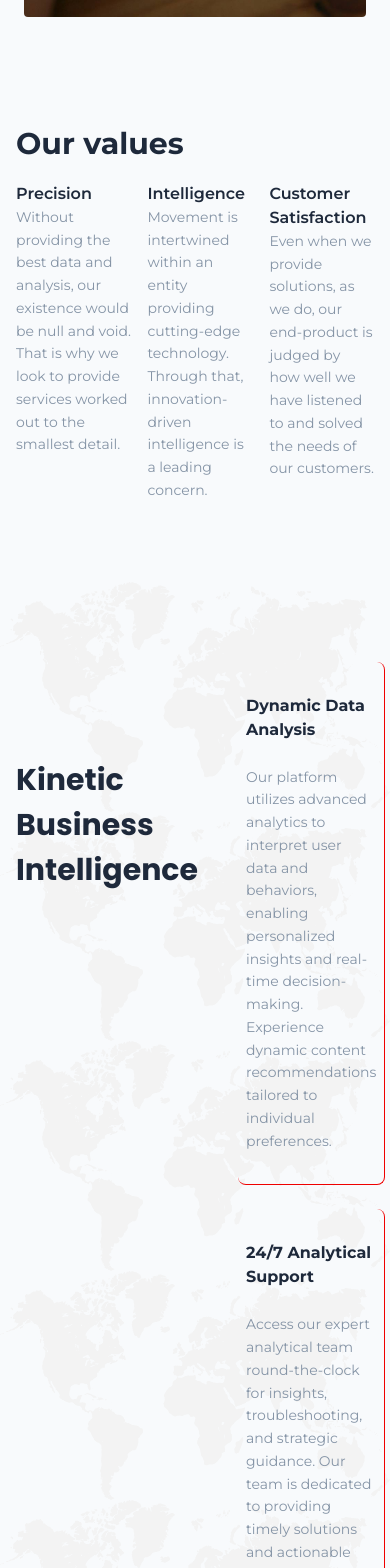
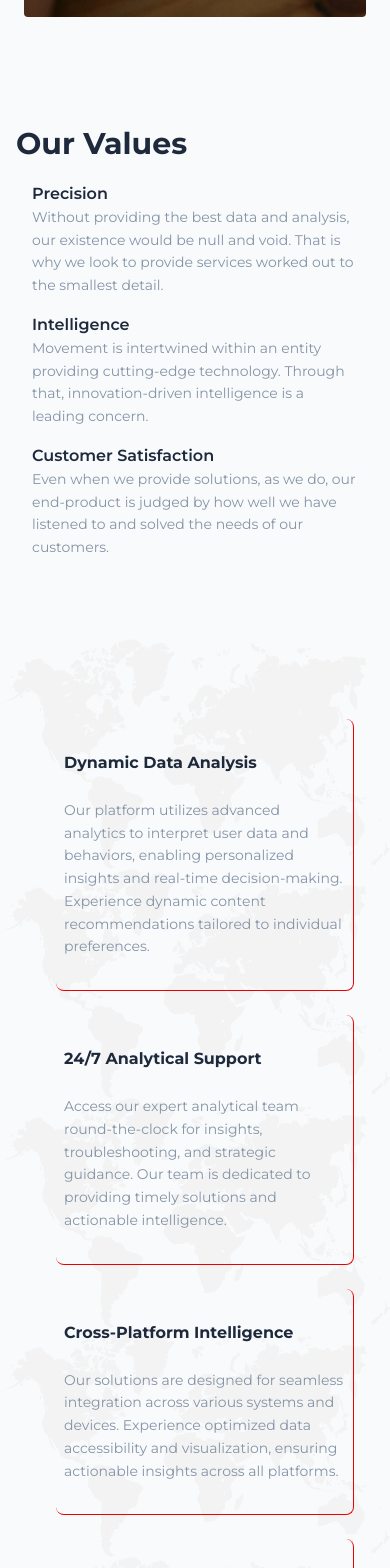
Before and after one commit to mikimaine/kinetics-website, a Next.js app: page /about in a window 390 px wide. Shown: the part 2080-3648 px from the top of the page. Built offline with nearby package versions, Linux system fonts and the light colour scheme.

Commit message:
About responsiveness fixed

```diff
--- a/pages/about.js
+++ b/pages/about.js
@@ -91,23 +91,23 @@ const About = () => {
                     <section className="py-20">
                         <div className="container">
                             <div className="mx-auto max-w-2xl lg:mx-0">
-                                <h2 className="text-3xl font-bold tracking-tight text-gray-900 sm:text-4xl">Our values</h2>
+                                <h2 className="text-3xl font-bold tracking-tight text-gray-900 sm:text-4xl">Our Values</h2>
                             </div>
-                            <div className="flex">
-                                <dl className="mt-4 grid max-w-2xl">
-                                    <div >
+                            <div className="flex flex-wrap justify-center">
+                                <dl className="mt-4 w-full sm:w-1/2 lg:w-1/3 px-4">
+                                    <div>
                                         <dt className="font-semibold text-gray-900">Precision</dt>
                                         <dd className="mt-1 text-sm text-blueGray-400 leading-relaxed">Without providing the best data and analysis, our existence would be null and void. That is why we look to provide services worked out to the smallest detail.</dd>
                                     </div>
                                 </dl>
-                                <dl className="mt-4 grid max-w-2xl ml-4">
-                                    <div >
+                                <dl className="mt-4 w-full sm:w-1/2 lg:w-1/3 px-4">
+                                    <div>
                                         <dt className="font-semibold text-gray-900">Intelligence</dt>
                                         <dd className="mt-1 text-sm text-blueGray-400 leading-relaxed">Movement is intertwined within an entity providing cutting-edge technology. Through that, innovation-driven intelligence is a leading concern.</dd>
                                     </div>
                                 </dl>
-                                <dl className="mt-4 grid max-w-2xl ml-4">
-                                    <div >
+                                <dl className="mt-4 w-full sm:w-1/2 lg:w-1/3 px-4">
+                                    <div>
                                         <dt className="font-semibold text-gray-900">Customer Satisfaction</dt>
                                         <dd className="mt-1 text-sm text-blueGray-400 leading-relaxed">Even when we provide solutions, as we do, our end-product is judged by how well we have listened to and solved the needs of our customers.</dd>
                                     </div>
@@ -115,69 +115,13 @@ const About = () => {
                             </div>
                         </div>
                     </section>
-                    {/* <section className="pt-6 pb-2">
-                        <div className="container">
-                            <div className="flex flex-wrap justify-between pt-8 pb-16">
-                                <div className="flex w-1/2 lg:w-auto py-4 wow animate__animatedanimated animate__fadeIn" data-wow-delay=".2s">
-                                    <div className="flex justify-center items-center bg-blueGray-50 text-blue-500 rounded-xl h-12 w-12 sm:h-24 sm:w-24">
-                                        <svg className="w-8 h-8" fill="none" stroke="currentColor" viewBox="0 0 24 24" xmlns="http://www.w3.org/2000/svg">
-                                            <path strokeLinecap="round" strokeLinejoin="round" strokeWidth="2" d="M17 20h5v-2a3 3 0 00-5.356-1.857M17 20H7m10 0v-2c0-.656-.126-1.283-.356-1.857M7 20H2v-2a3 3 0 015.356-1.857M7 20v-2c0-.656.126-1.283.356-1.857m0 0a5.002 5.002 0 019.288 0M15 7a3 3 0 11-6 0 3 3 0 016 0zm6 3a2 2 0 11-4 0 2 2 0 014 0zM7 10a2 2 0 11-4 0 2 2 0 014 0z"></path>
-                                        </svg>
-                                    </div>
-                                    <div className="sm:py-2 ml-2 sm:ml-6">
-                                        <span className="sm:text-2xl font-bold font-heading">+ </span>
-                                        <span className="sm:text-2xl font-bold font-heading count">{inViewport && <CounterUp end={150} duration={10} />}</span>
-                                        <p className="text-xs sm:text-base text-blueGray-400">Annual Partner</p>
-                                    </div>
-                                </div>
-                                <div className="flex w-1/2 lg:w-auto py-4 wow animate__animatedanimated animate__fadeIn" data-wow-delay=".4s">
-                                    <div className="flex justify-center items-center bg-blueGray-50 text-blue-500 rounded-xl h-12 w-12 sm:h-24 sm:w-24">
-                                        <svg className="w-8 h-8" fill="none" stroke="currentColor" viewBox="0 0 24 24" xmlns="http://www.w3.org/2000/svg">
-                                            <path strokeLinecap="round" strokeLinejoin="round" strokeWidth="2" d="M7 12l3-3 3 3 4-4M8 21l4-4 4 4M3 4h18M4 4h16v12a1 1 0 01-1 1H5a1 1 0 01-1-1V4z"></path>
-                                        </svg>
-                                    </div>
-                                    <div className="sm:py-2 ml-2 sm:ml-6">
-                                        <span className="sm:text-2xl font-bold font-heading">+ </span>
-                                        <span className="sm:text-2xl font-bold font-heading count">{inViewport && <CounterUp end={58} duration={10} />}</span>
-                                        <span className="sm:text-2xl font-bold font-heading"> k </span>
-                                        <p className="text-xs sm:text-base text-blueGray-400">Completed Projects</p>
-                                    </div>
-                                </div>
-                                <div className="flex w-1/2 lg:w-auto py-4 wow animate__animatedanimated animate__fadeIn" data-wow-delay=".6s">
-                                    <div className="flex justify-center items-center bg-blueGray-50 text-blue-500 rounded-xl h-12 w-12 sm:h-24 sm:w-24">
-                                        <svg className="w-8 h-8" fill="none" stroke="currentColor" viewBox="0 0 24 24" xmlns="http://www.w3.org/2000/svg">
-                                            <path strokeLinecap="round" strokeLinejoin="round" strokeWidth="2" d="M9 12l2 2 4-4M7.835 4.697a3.42 3.42 0 001.946-.806 3.42 3.42 0 014.438 0 3.42 3.42 0 001.946.806 3.42 3.42 0 013.138 3.138 3.42 3.42 0 00.806 1.946 3.42 3.42 0 010 4.438 3.42 3.42 0 00-.806 1.946 3.42 3.42 0 01-3.138 3.138 3.42 3.42 0 00-1.946.806 3.42 3.42 0 01-4.438 0 3.42 3.42 0 00-1.946-.806 3.42 3.42 0 01-3.138-3.138 3.42 3.42 0 00-.806-1.946 3.42 3.42 0 010-4.438 3.42 3.42 0 00.806-1.946 3.42 3.42 0 013.138-3.138z"></path>
-                                        </svg>
-                                    </div>
-                                    <div className="sm:py-2 ml-2 sm:ml-6">
-                                        <span className="sm:text-2xl font-bold font-heading">+ </span>
-                                        <span className="sm:text-2xl font-bold font-heading count">{inViewport && <CounterUp end={300} duration={10} />}</span>
-                                        <p className="text-xs sm:text-base text-blueGray-400">Happy Customers</p>
-                                    </div>
-                                </div>
-                                <div className="flex w-1/2 lg:w-auto py-4 wow animate__animatedanimated animate__fadeIn" data-wow-delay=".8s">
-                                    <div className="flex justify-center items-center bg-blueGray-50 text-blue-500 rounded-xl h-12 w-12 sm:h-24 sm:w-24">
-                                        <svg className="w-8 h-8" fill="none" stroke="currentColor" viewBox="0 0 24 24" xmlns="http://www.w3.org/2000/svg">
-                                            <path strokeLinecap="round" strokeLinejoin="round" strokeWidth="2" d="M9.663 17h4.673M12 3v1m6.364 1.636l-.707.707M21 12h-1M4 12H3m3.343-5.657l-.707-.707m2.828 9.9a5 5 0 117.072 0l-.548.547A3.374 3.374 0 0014 18.469V19a2 2 0 11-4 0v-.531c0-.895-.356-1.754-.988-2.386l-.548-.547z"></path>
-                                        </svg>
-                                    </div>
-                                    <div className="sm:py-2 ml-2 sm:ml-6">
-                                        <span className="sm:text-2xl font-bold font-heading">+ </span>
-                                        <span className="sm:text-2xl font-bold font-heading counterUp">{inViewport && <CounterUp end={253} duration={10} />}</span>
-                                        <p className="text-xs sm:text-base text-blueGray-400">Research Work</p>
-                                    </div>
-                                </div>
-                            </div>
-                        </div>
-                    </section> */}
                     <section className="py-20" style={{ backgroundImage: "url('assets/imgs/elements/blob.svg')" }}>
                         <div className="container flex md:flex-row">
+                        <div className="hidden lg:block w-1/3 md:w-1/4 mb-6 md:mb-0 md:mr-8 mt-18 max-w-xs">
+    <h2 className='text-3xl md:text-4xl font-bold font-heading wow animate__animated animate__fadeInDown'>Kinetic <br />Business <br />Intelligence</h2>
+</div>
 
-                            <div className="w-1/3 md:w-1/4 mb-6 md:mb-0 md:mr-8 mt-18">
-                                <h2 className='text-3xl md:text-4xl font-bold font-heading wow animate__animatedanimated animate__fadeInDown'>Kinetic <br />Business <br />Intelligence</h2>
-                            </div>
-                            <div className="flex-1 flex flex-wrap  pl-5">
-
+                            <div className="flex-1 flex flex-wrap pl-5 max-w-xs">
                                 <div className="w-full md:w-1/2 mb-6 px-5">
                                     <div className="h-full py-8 px-2 border border-brightRed border-t-0 border-l-0 rounded-lg">
                                         <h3 className="text-l font-bold text-md mb-6">Dynamic Data Analysis</h3>
@@ -210,7 +154,6 @@ const About = () => {
                                     </div>
                                 </div>
                             </div>
-
                         </div>
                     </section>
                 </section>
@@ -218,5 +161,4 @@ const About = () => {
         </>
     );
 };
-
 export default About;
```
